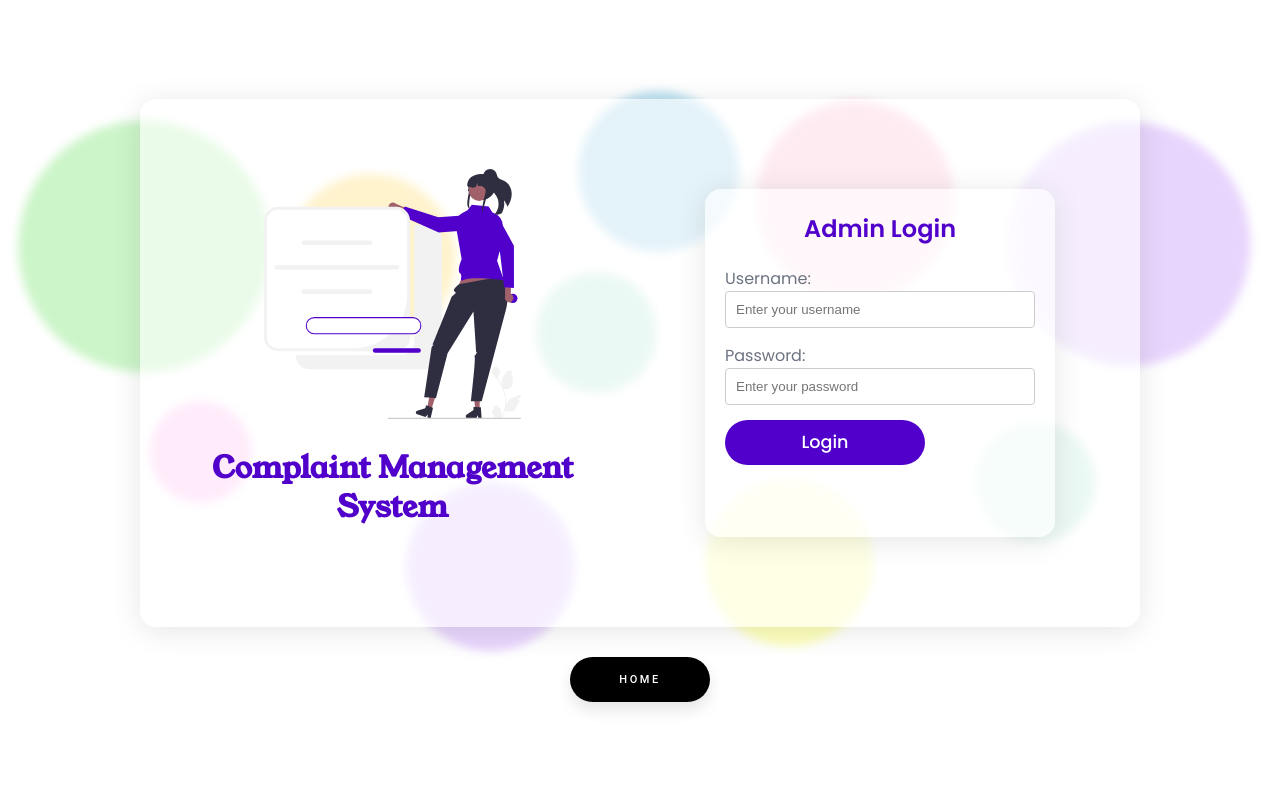
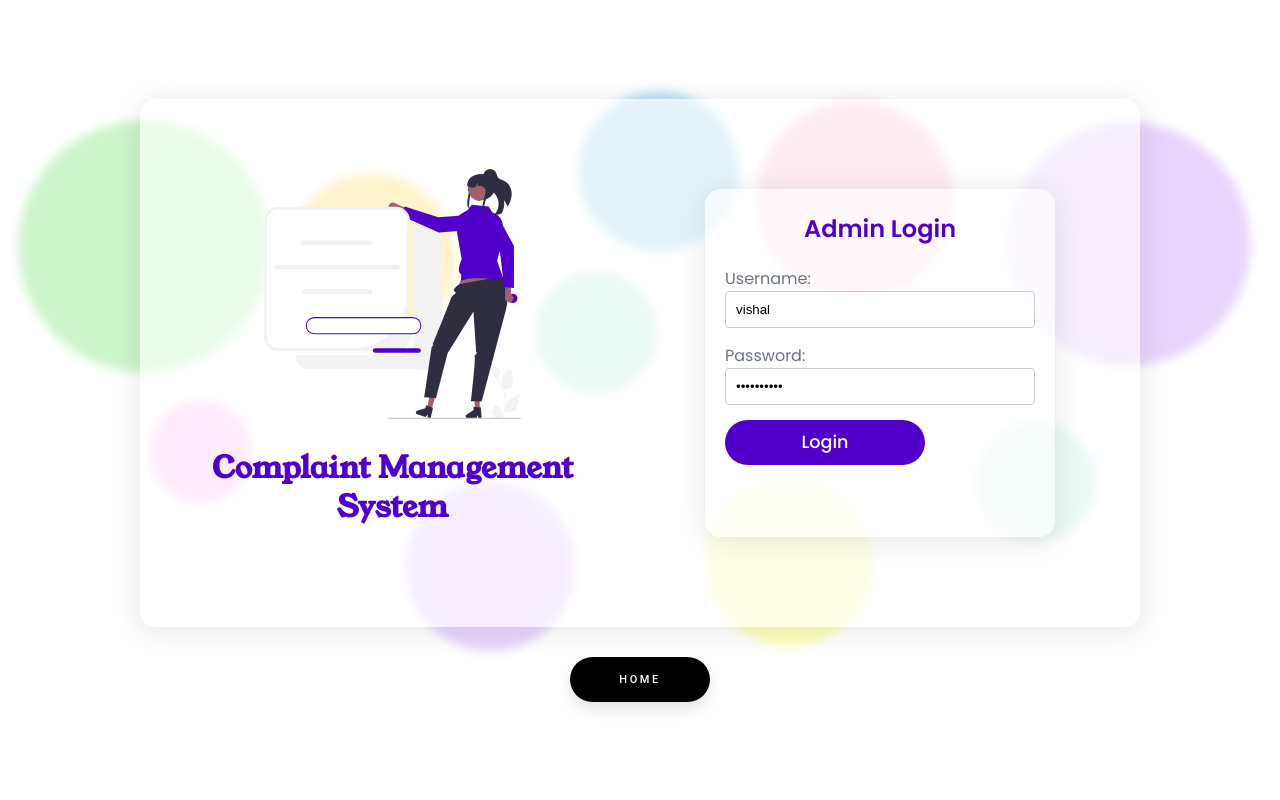
Before and after one commit to vishalparmar3542/Complaint-Management-PHP, a PHP site: page /project/login.php in a window 1280 px wide. Run offline with PHP 8.4, Linux system fonts and the light colour scheme.

Commit message:
fixed login page issue.

```diff
--- a/pages/login.php
+++ b/pages/login.php
@@ -1,4 +1,14 @@
 
+
+<?php
+session_start();
+if ($_SESSION) {
+  if ($_SESSION['logged'] == '1') {
+    echo "user is logged in";
+    header("Location: http://localhost/project/pages/complaints.php");
+  }
+}
+?>
 
 <!DOCTYPE html>
 <html lang="en">
@@ -59,9 +69,9 @@
         <h2>Admin Login</h2>
         <form  action="../handlers/auth.php" method="POST">
           <label for="username" >Username:</label>
-          <input type="text" id="username" name="username" placeholder="Enter your username" required>
+          <input value='vishal' type="text" id="username" name="username" placeholder="Enter your username" required>
           <label for="password">Password:</label>
-          <input type="password" id="password" name="password" placeholder="Enter your password" required>
+          <input value="9907224577" type="password" id="password" name="password" placeholder="Enter your password" required>
           <button type="submit" value="submit">Login</button>
         </form>
           <?php
```
